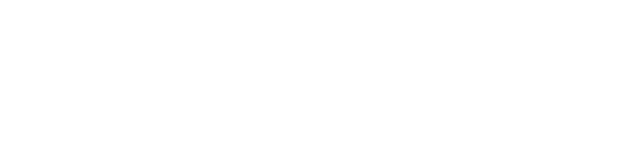
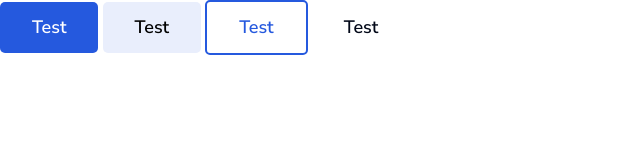
Before and after one commit to DimitarK13/youthcall-platform, a website: page public/index.html in a window 1280 px wide. Shown: the whole page, without its empty margins (0-640 px from the left). Drawn offline with Linux system fonts and the light colour scheme.

Commit message:
CSS Reset, colors and buttons

```diff
--- a/public/assets/styles/styles.css
+++ b/public/assets/styles/styles.css
@@ -0,0 +1,157 @@
+:root {
+  /* Colors */
+  --primary-clr-100: #f2f5fd;
+  --primary-clr-200: #e9eefc;
+  --primary-clr-300: #a6bbf2;
+  --primary-clr-400: #2559de;
+  --primary-clr-500: #1b45b1;
+  --primary-clr-600: #112b6f;
+  --primary-clr-900: #020818;
+
+  --neutral-clr-100: #ffffff;
+  --neutral-clr-400: #a0a0a0;
+  --neutral-clr-700: #353535;
+  --neutral-clr-900: #000000;
+
+  --error-clr: #cf0000;
+
+  /* Fonts */
+  --primary-ff: 'Nunito Sans', system-ui, sans-serif;
+
+  --regular-fw: 400;
+  --semibold-fw: 600;
+  --bold-fw: 700;
+  --extrabold-fw: 800;
+
+  --heading-fs-900: 3rem;
+  --heading-fs-800: 2rem;
+  --heading-fs-700: 1.5rem;
+  --heading-fs-600: 1.25rem;
+
+  --body-fs-900: 1.25rem;
+  --body-fs-800: 1.125rem;
+  --body-fs-700: 1rem;
+
+  /* Shadows */
+  --shadow-100: 0 0 0.5rem rgb(0 0 0 / 0.25);
+  --shadow-200: 0.25 0.25 0.5rem rgb(0 0 0 / 0.15);
+  --shadow-300: 0 1.875rem 1.25rem -1.25rem rgb(37 89 222 / 0.2);
+
+  /* Borders */
+  --border-100: 2px solid var(--primary-clr-300);
+  --border-200: 2px solid var(--primary-clr-400);
+  --border-300: 2px solid var(--error-clr);
+  --border-400: 2px solid var(--neutral-clr-400);
+}
+
+*,
+*::before,
+*::after {
+  box-sizing: border-box;
+  margin: 0;
+  padding: 0;
+}
+
+ul {
+  list-style: none;
+}
+
+html {
+  scroll-behavior: smooth;
+}
+
+body {
+  min-height: 100vh;
+  text-rendering: optimizeSpeed;
+  line-height: 1.5;
+
+  font-family: var(--primary-ff);
+}
+
+a {
+  color: inherit;
+  text-decoration: none;
+}
+
+img,
+picture,
+svg {
+  max-width: 100%;
+  display: block;
+}
+
+input,
+button,
+textarea,
+select {
+  font: inherit;
+}
+
+@media (prefers-reduced-motion: reduce) {
+  html {
+    scroll-behavior: auto;
+  }
+
+  *,
+  *::before,
+  *::after {
+    animation-duration: 0.01ms !important;
+    animation-iteration-count: 1 !important;
+    transition-duration: 0.01ms !important;
+    scroll-behavior: auto !important;
+  }
+}
+
+/* Buttons */
+.btn {
+  cursor: pointer;
+  display: inline-flex;
+  padding: 0.75rem 2rem;
+  font-size: var(--body-fs-800);
+  font-weight: var(--semibold-fw);
+  border-radius: 5px;
+}
+
+.btn--primary {
+  background-color: var(--primary-clr-400);
+  color: var(--neutral-clr-100);
+}
+
+.btn--primary:hover,
+.btn--primary:focus {
+  background-color: var(--primary-clr-500);
+}
+
+.btn--primary-light {
+  background-color: var(--primary-clr-200);
+  color: var(--neutral-clr-900);
+}
+
+.btn--primary-light:hover,
+.btn--primary-light:focus {
+  background-color: var(--primary-clr-400);
+  color: var(--neutral-clr-100);
+}
+
+.btn--secondary {
+  background-color: transparent;
+  color: var(--primary-clr-400);
+  border: var(--border-200);
+}
+
+.btn--secondary:hover,
+.btn--secondary:focus {
+  background-color: var(--primary-clr-200);
+}
+
+.btn--arrow {
+  align-items: center;
+  gap: 1rem;
+  color: var(--primary-clr-900);
+}
+
+.btn--arrow:hover,
+.btn--arrow:focus {
+  color: var(--primary-clr-400);
+  font-weight: var(--bold-fw);
+}
--- a/public/index.html
+++ b/public/index.html
@@ -25,5 +25,10 @@
     <link rel="stylesheet" href="assets/styles/styles.css" />
     <script defer src="assets/scripts/index.js"></script>
   </head>
-  <body></body>
+  <body>
+    <a href="" class="btn btn--primary">Test</a>
+    <a href="" class="btn btn--primary-light">Test</a>
+    <a href="" class="btn btn--secondary">Test</a>
+    <a href="" class="btn btn--arrow">Test</a>
+  </body>
 </html>
```
